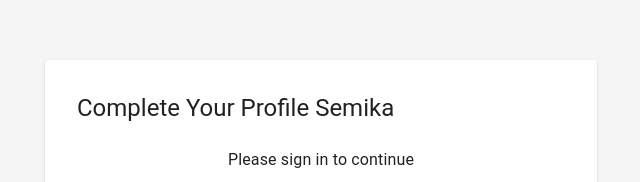
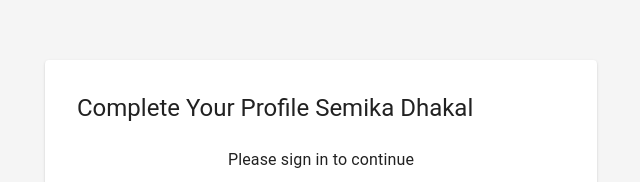
Before and after one commit to semikadhakal/awscicd, a React (Vite) app in the folder frontend/: page /complete-signup in a window 1280 px wide. Shown: the part 240-422 px from the top of the page, without its empty margins (319-959 px from the left). Built offline with nearby package versions, Linux system fonts and the light colour scheme; no server answers; the HTML template or start-up script is replaced by a standard one.

Commit message:
feat: deployment test completed

```diff
--- a/frontend/src/pages/CompleteSignup.tsx
+++ b/frontend/src/pages/CompleteSignup.tsx
@@ -54,7 +54,7 @@ const CompleteSignup: React.FC = () => {
       <Container maxWidth="sm">
         <Paper sx={{ p: 4 }}>
           <Typography variant="h5" gutterBottom>
-            Complete Your Profile Semika
+            Complete Your Profile Semika Dhakal
           </Typography>
           {!isSignedIn ? (
             <Box
```
